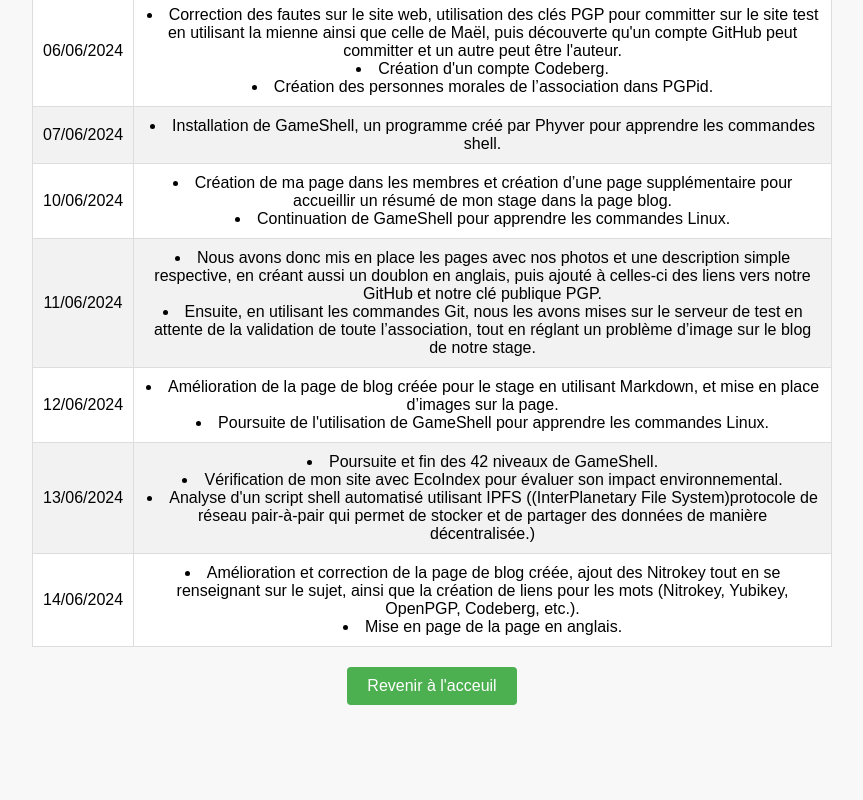
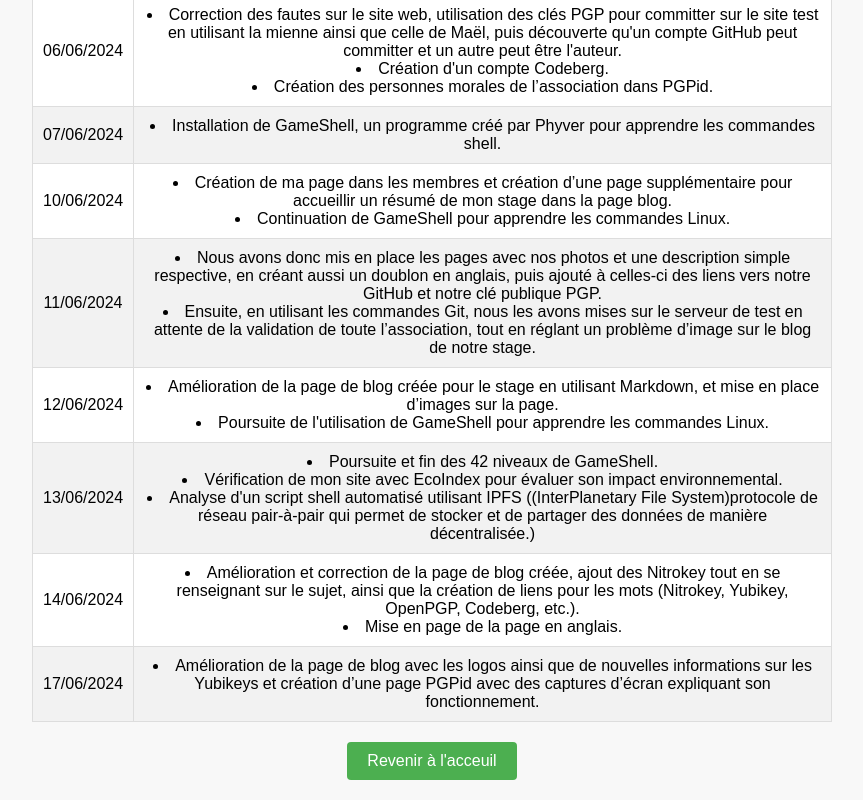
Before and after one commit to Hankloche/PORTFOLIO, a plain HTML site: page index3.html in a window 1280 px wide. Shown: the part 996-1796 px from the top of the page, without its empty margins (208-1071 px from the left). Before the commit the page ends 1721 px from the top, so only its background shows below. Drawn offline with Linux system fonts and the light colour scheme.

Commit message:
Add files via upload

```diff
--- a/index3.html
+++ b/index3.html
@@ -130,6 +130,12 @@
                         <li>Mise en page de la page en anglais.</li>
                     </td>
                 </tr>
+                <tr>
+                    <td>17/06/2024</td>
+                    <td>
+                        <li>Amélioration de la page de blog avec les logos ainsi que de nouvelles informations sur les Yubikeys et création d’une page PGPid avec des captures d’écran expliquant son fonctionnement.</li>
+                    </td>
+                </tr>
 
                 <!-- Ajoutez autant de lignes que nécessaire -->
             </tbody>
```
